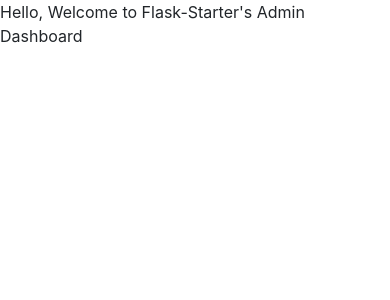
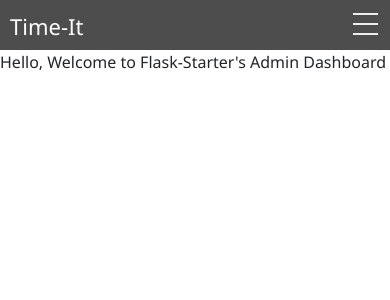
Before and after one commit to Bergan404/Flask-Hub-App, a Flask app: page / in a window 390 px wide. Shown: the top 300 px of the page. Run offline with Flask 3, Linux system fonts and the light colour scheme; some libraries are stand-ins or nearby versions.

Commit message:
starting to build out the page

```diff
--- /dev/null
+++ b/__init__.py
@@ -0,0 +1,13 @@
+import os
+from flask import Flask, render_template
+
+app = Flask(__name__)
+
+@app.route('/')
+def hello():
+    return render_template('index.html')
+
+
+@app.route('/about/')
+def about():
+    return render_template('about.html')
--- a/app.py
+++ b/app.py
@@ -1,15 +1,4 @@
-from flask import Flask, render_template
-
-app = Flask(__name__)
-
-
-@app.route('/')
-def hello():
-    return render_template('index.html')
-
-@app.route('/about/')
-def about():
-    return render_template('about.html')
+from __init__ import app
 
 if __name__ == "__main__":
     app.run(debug=True)
--- /dev/null
+++ b/static/css/styles.css
@@ -0,0 +1,97 @@
+* {
+    box-sizing: border-box;
+  }
+
+  body {
+    margin: 0px;
+    font-family: 'segoe ui';
+  }
+
+  .nav-head {
+    height: 50px;
+    width: 100%;
+    background-color: #4d4d4d;
+    position: relative;
+  }
+
+  .nav-head > .nav-header {
+    display: inline;
+  }
+
+  .nav-head > .nav-header > .nav-title {
+    display: inline-block;
+    font-size: 22px;
+    color: #fff;
+    padding: 10px 10px 10px 10px;
+  }
+
+  .nav-head > .nav-btn {
+    display: none;
+  }
+
+  .nav-head > .nav-links {
+    display: inline;
+    float: right;
+    font-size: 18px;
+  }
+
+  .nav-head > .nav-links > a {
+    display: inline-block;
+    padding: 13px 10px 13px 10px;
+    text-decoration: none;
+    color: #efefef;
+  }
+
+  .nav-head > .nav-links > a:hover {
+    background-color: rgba(0, 0, 0, 0.3);
+  }
+
+  .nav-head > #nav-check {
+    display: none;
+  }
+
+  @media (max-width:600px) {
+    .nav-head > .nav-btn {
+      display: inline-block;
+      position: absolute;
+      right: 0px;
+      top: 0px;
+    }
+    .nav-head > .nav-btn > label {
+      display: inline-block;
+      width: 50px;
+      height: 50px;
+      padding: 13px;
+    }
+    .nav-head > .nav-btn > label:hover,.nav  #nav-check:checked ~ .nav-btn > label {
+      background-color: rgba(0, 0, 0, 0.3);
+    }
+    .nav-head > .nav-btn > label > span {
+      display: block;
+      width: 25px;
+      height: 10px;
+      border-top: 2px solid #eee;
+    }
+    .nav-head > .nav-links {
+      position: absolute;
+      display: block;
+      width: 100%;
+      background-color: #333;
+      height: 0px;
+      transition: all 0.3s ease-in;
+      overflow-y: hidden;
+      top: 50px;
+      left: 0px;
+    }
+    .nav-head > .nav-links > a {
+      display: block;
+      width: 100%;
+    }
+    .nav-head > #nav-check:not(:checked) ~ .nav-links {
+      height: 0px;
+    }
+    .nav-head > #nav-check:checked ~ .nav-links {
+      height: calc(100vh - 50px);
+      overflow-y: auto;
+    }
+  }
--- a/templates/layouts/base.html
+++ b/templates/layouts/base.html
@@ -12,12 +12,37 @@
 
     <!-- Bootstrap core CSS -->
     <link href="{{ url_for('static', filename='extras/bootstrap.min.css')}}" rel="stylesheet">
+    <link href="{{ url_for('static', filename='css/styles.css')}}" rel="stylesheet">
+
 
 </head>
 
 <body>
 
     <!-- Navigation Here -->
+    <div class="nav-head">
+        <input type="checkbox" id="nav-check">
+        <div class="nav-header">
+            <div class="nav-title">
+                Time-It
+            </div>
+        </div>
+        <div class="nav-btn">
+            <label for="nav-check">
+                <span></span>
+                <span></span>
+                <span></span>
+            </label>
+        </div>
+
+        <div class="nav-links">
+            <a href="//github.io/jo_geek" target="_blank">Github</a>
+            <a href="http://stackoverflow.com/users/4084003/" target="_blank">Stackoverflow</a>
+            <a href="https://in.linkedin.com/in/jonesvinothjoseph" target="_blank">LinkedIn</a>
+            <a href="https://codepen.io/jo_Geek/" target="_blank">Codepen</a>
+            <a href="https://jsfiddle.net/user/jo_Geek/" target="_blank">JsFiddle</a>
+        </div>
+    </div>
 
     <!-- Page Content -->
     {% block body %}
```
Also changed, not shown: flask-setup.md (+3 -0 lines).
